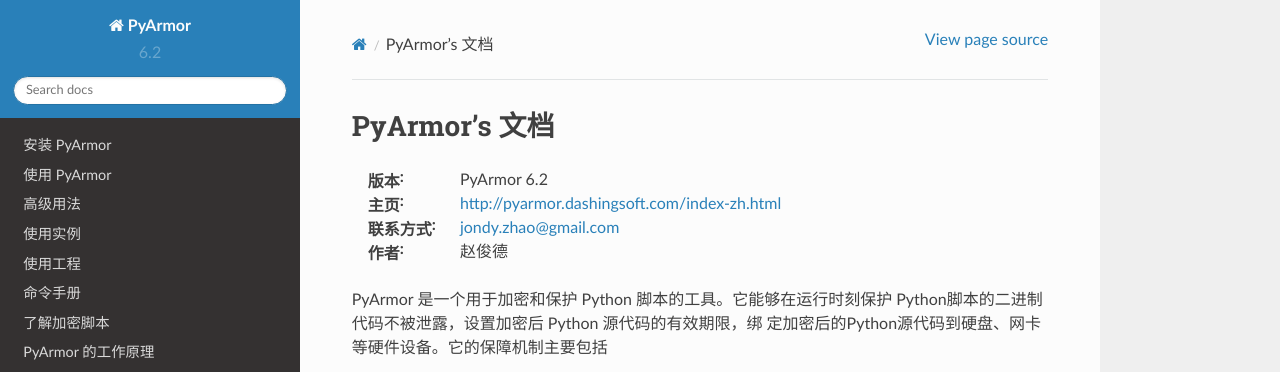
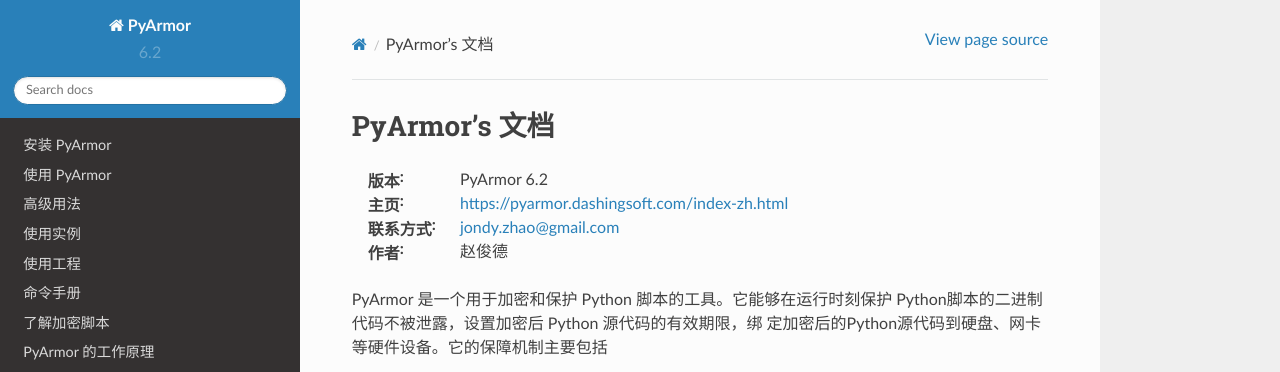
Before and after one commit to dashingsoft/pyarmor-docs-zh, a Sphinx documentation site: the page built from docs/index.rst, in a window 1280 px wide and 900 px high. Shown: the top 372 px of the window. Built offline with Sphinx 7.4.7 and the Read the Docs theme 2.0.0, drawn with Linux system fonts in a browser that asks for light colours; some of the changed lines change nothing that is shown.

Commit message:
Fix link error

```diff
--- a/docs/_common_definitions.txt
+++ b/docs/_common_definitions.txt
@@ -1,7 +1,7 @@
-.. _PyArmor: http://pyarmor.dashingsoft.com/index-zh.html
+.. _PyArmor: https://pyarmor.dashingsoft.com/index-zh.html
 
-.. |Homepage| replace:: http://pyarmor.dashingsoft.com/index-zh.html
-.. |Manual| replace:: https://pyarmor.readthedocs.io/zh-cn/index.html
+.. |Homepage| replace:: https://pyarmor.dashingsoft.com/index-zh.html
+.. |Manual| replace:: https://pyarmor.readthedocs.io/zh/latest
 .. |PyArmor| replace:: `PyArmor`
 .. |PyArmorVersion| replace:: PyArmor |version|
 
```
